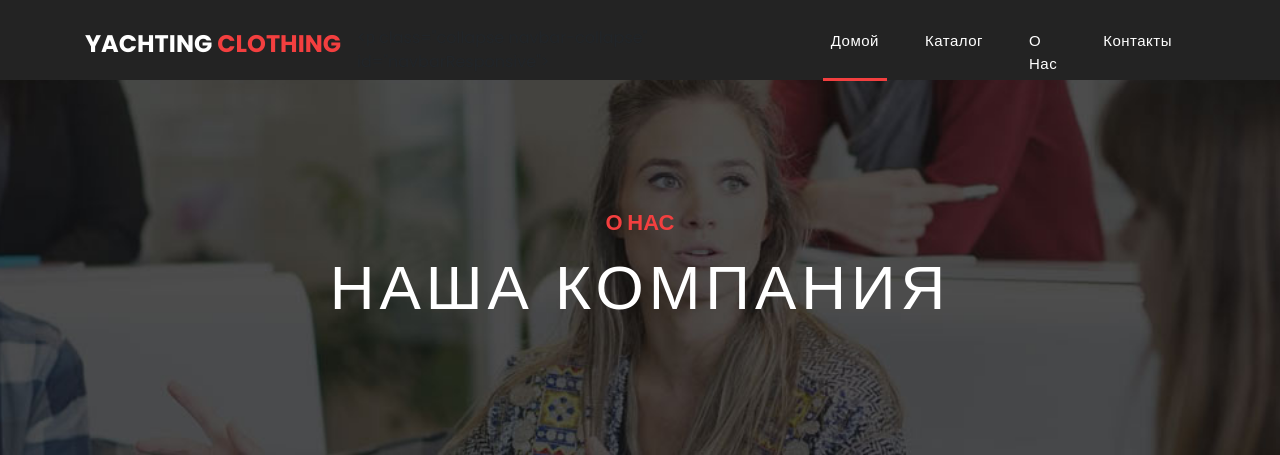
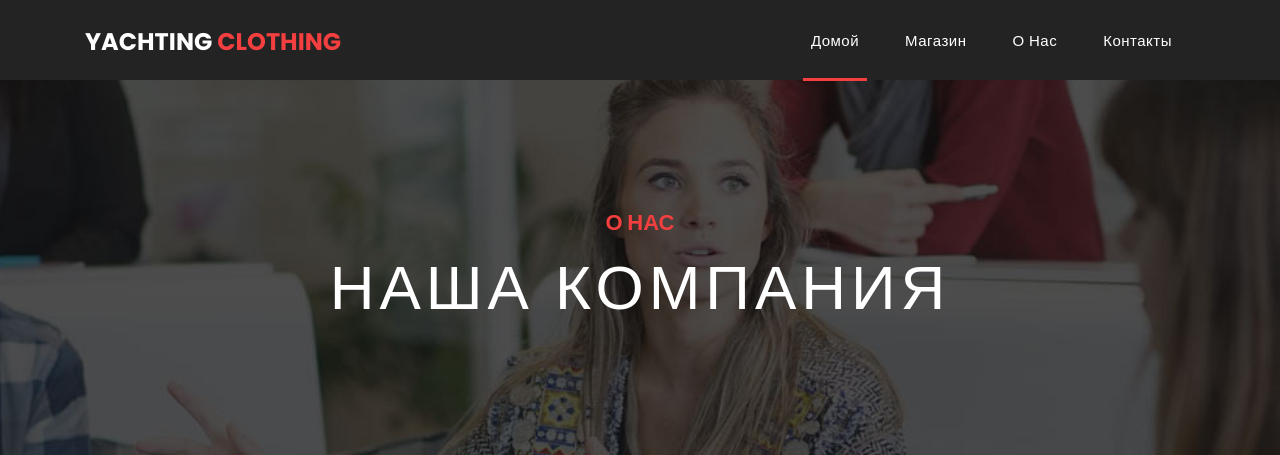
Before and after one commit to sergeypestrikov/django_eshop, a Django app: page /about/ in a window 1280 px wide. Shown: the top 455 px of the page. Run offline with Django 4.2, Linux system fonts and the light colour scheme; some libraries are stand-ins or nearby versions.

Commit message:
header corrected

```diff
--- a/myshop/myshop/templates/includes/header.html
+++ b/myshop/myshop/templates/includes/header.html
@@ -1,12 +1,11 @@
-<!-- Header -->
-    <header class="">
+ <header class="">
       <nav class="navbar navbar-expand-lg">
         <div class="container">
           <a class="navbar-brand" href="/"><h2>Yachting <em>Clothing</em></h2></a>
           <button class="navbar-toggler" type="button" data-toggle="collapse" data-target="#navbarResponsive" aria-controls="navbarResponsive" aria-expanded="false" aria-label="Toggle navigation">
             <span class="navbar-toggler-icon"></span>
           </button>
-          <р class="collapse navbar-collapse" id="navbarResponsive">
+          <div class="collapse navbar-collapse" id="navbarResponsive">
             <ul class="navbar-nav ml-auto">
               <li class="nav-item active">
                 <a class="nav-link" href="/">Домой
@@ -14,13 +13,16 @@
                 </a>
               </li>
               <li class="nav-item">
-                <a class="nav-link" href="{% url 'products' %}">Каталог</a>
+                <a class="nav-link" href="{% url 'products' %}">Магазин</a>
               </li>
               <li class="nav-item">
-                <a class="nav-link" href="{% url 'about' %}">О нас</a>
+                <a class="nav-link" href="{% url 'about' %}">О Нас</a>
               </li>
               <li class="nav-item">
                 <a class="nav-link" href="{% url 'contacts' %}">Контакты</a>
               </li>
             </ul>
+          </div>
+        </div>
+      </nav>
     </header>
```
